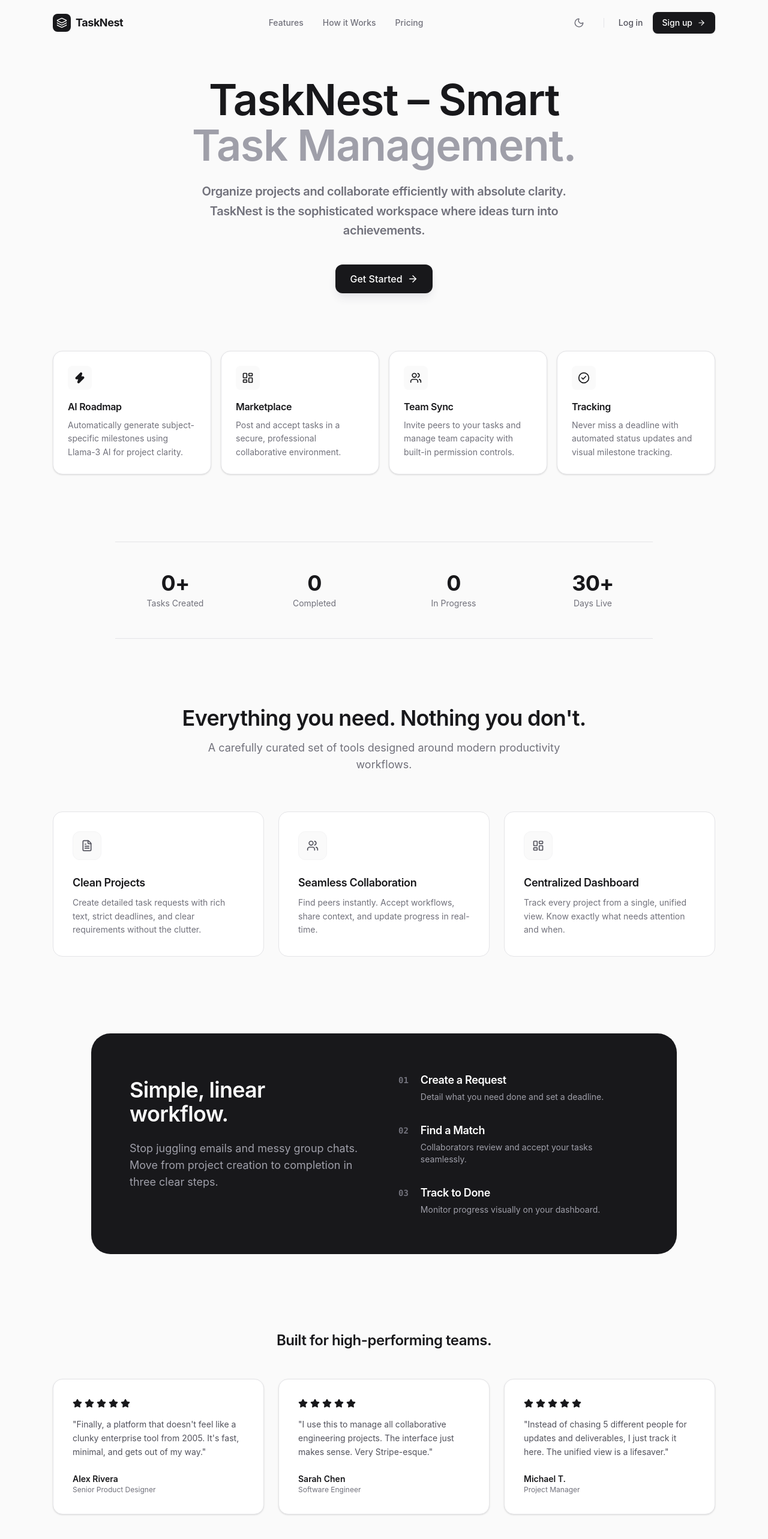
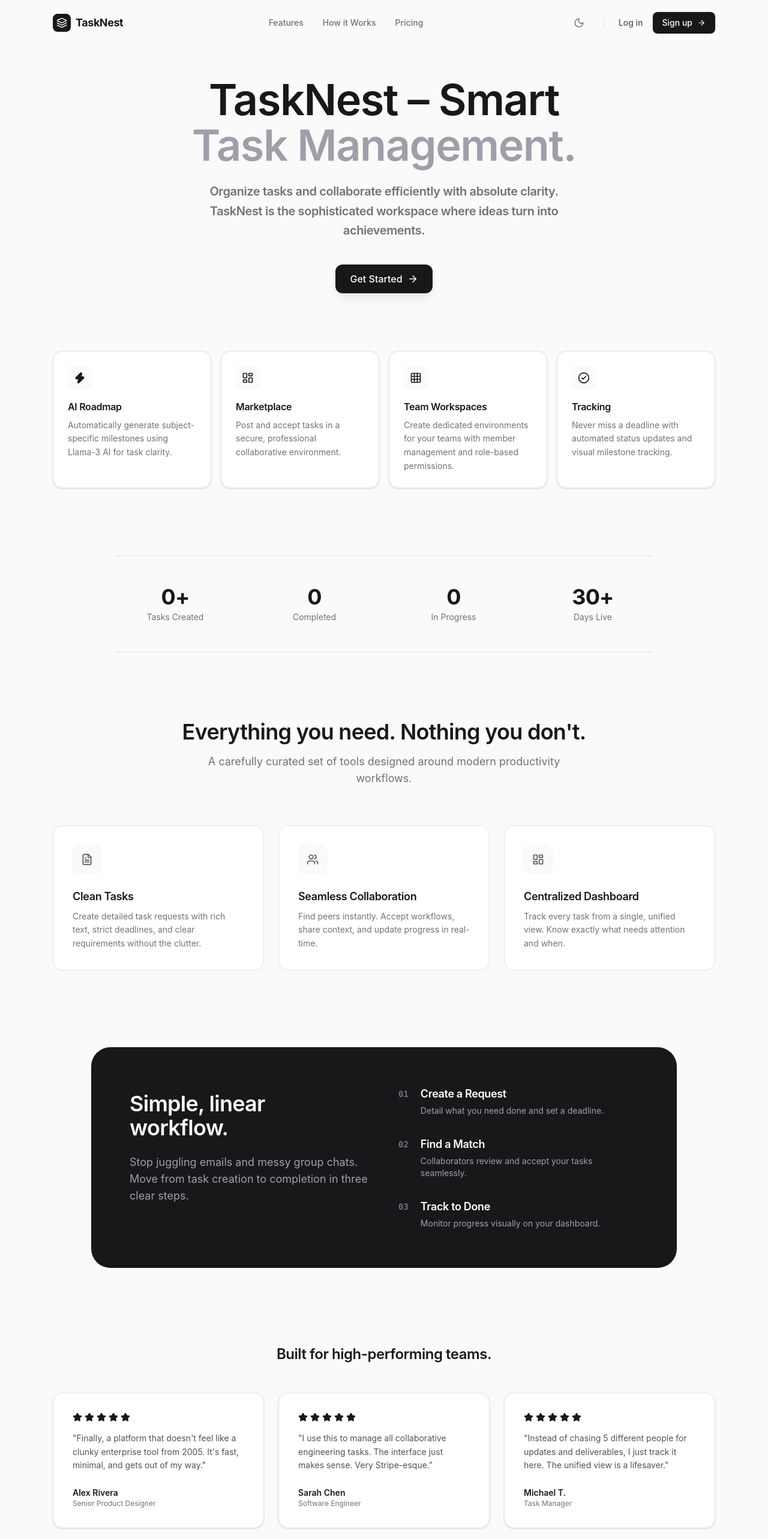
Before and after one commit to Arpitm544/StudentConnect, a React (Vite) app in the folder frontend/: page / in a window 1280 px wide. Shown: the top 2566 px of the page at 60% size. Built offline with nearby package versions, Linux system fonts and the light colour scheme; no server answers.

Commit message:
add wrokpspace feautre landing page components

```diff
--- a/frontend/src/LandingPage.jsx
+++ b/frontend/src/LandingPage.jsx
@@ -15,7 +15,9 @@
   PlayCircle,
   Moon,
   Sun,
-  Zap
+  Zap,
+  Check,
+  Grid
 } from 'lucide-react';
 import { Link, useNavigate } from 'react-router-dom';
 import { useAuth } from './context/AuthContext.jsx';
@@ -217,7 +219,7 @@
           </h1>
 
           <h2 className="text-lg md:text-xl text-zinc-500 dark:text-zinc-400 max-w-2xl mx-auto mb-10 leading-relaxed">
-            Organize projects and collaborate efficiently with absolute clarity. TaskNest is the sophisticated workspace where ideas turn into achievements.
+            Organize tasks and collaborate efficiently with absolute clarity. TaskNest is the sophisticated workspace where ideas turn into achievements.
           </h2>
 
           <div className="flex flex-col sm:flex-row items-center justify-center gap-3 mb-20">
@@ -242,7 +244,7 @@
               </div>
               <h3 className="font-bold text-zinc-900 dark:text-white mb-2">AI Roadmap</h3>
               <p className="text-sm text-zinc-500 dark:text-zinc-400 leading-relaxed">
-                Automatically generate subject-specific milestones using Llama-3 AI for project clarity.
+                Automatically generate subject-specific milestones using Llama-3 AI for task clarity.
               </p>
             </div>
 
@@ -258,11 +260,11 @@
 
             <div className="bg-white dark:bg-zinc-900 border border-zinc-200 dark:border-zinc-800 p-6 rounded-2xl shadow-sm hover:border-zinc-300 dark:hover:border-zinc-700 transition-all group">
               <div className="w-10 h-10 bg-zinc-50 dark:bg-zinc-800 text-zinc-900 dark:text-white rounded-lg flex items-center justify-center mb-4 group-hover:bg-zinc-900 dark:group-hover:bg-white group-hover:text-white dark:group-hover:text-zinc-950 transition-all">
-                <Users size={20} />
+                <Grid size={20} />
               </div>
-              <h3 className="font-bold text-zinc-900 dark:text-white mb-2">Team Sync</h3>
+              <h3 className="font-bold text-zinc-900 dark:text-white mb-2">Team Workspaces</h3>
               <p className="text-sm text-zinc-500 dark:text-zinc-400 leading-relaxed">
-                Invite peers to your tasks and manage team capacity with built-in permission controls.
+                Create dedicated environments for your teams with member management and role-based permissions.
               </p>
             </div>
 
@@ -337,7 +339,7 @@
             {[
               {
                 icon: <FileText size={20} />,
-                title: 'Clean Projects',
+                title: 'Clean Tasks',
                 desc: 'Create detailed task requests with rich text, strict deadlines, and clear requirements without the clutter.'
               },
               {
@@ -348,7 +350,7 @@
               {
                 icon: <LayoutDashboard size={20} />,
                 title: 'Centralized Dashboard',
-                desc: 'Track every project from a single, unified view. Know exactly what needs attention and when.'
+                desc: 'Track every task from a single, unified view. Know exactly what needs attention and when.'
               }
             ].map((feat, i) => (
               <div key={i} className="bg-white dark:bg-zinc-900 border border-zinc-200 dark:border-zinc-800 rounded-2xl p-8 hover:shadow-lg dark:hover:shadow-none hover:-translate-y-1 transition-all duration-300 group">
@@ -362,6 +364,8 @@
           </div>
         </section>
 
+
+
         <section id="how-it-works" className="max-w-5xl mx-auto px-6 mb-32">
           <div className="bg-zinc-900 dark:bg-zinc-900/50 dark:border dark:border-zinc-800 rounded-[32px] text-zinc-50 p-10 md:p-16 relative overflow-hidden transition-colors">
 
@@ -372,7 +376,7 @@
                   Simple, linear <br /> workflow.
                 </h2>
                 <p className="text-zinc-400 text-lg mb-8 max-w-md">
-                  Stop juggling emails and messy group chats. Move from project creation to completion in three clear steps.
+                  Stop juggling emails and messy group chats. Move from task creation to completion in three clear steps.
                 </p>
               </div>
 
@@ -405,14 +409,14 @@
                 role: "Senior Product Designer"
               },
               {
-                quote: "I use this to manage all collaborative engineering projects. The interface just makes sense. Very Stripe-esque.",
+                quote: "I use this to manage all collaborative engineering tasks. The interface just makes sense. Very Stripe-esque.",
                 author: "Sarah Chen",
                 role: "Software Engineer"
               },
               {
                 quote: "Instead of chasing 5 different people for updates and deliverables, I just track it here. The unified view is a lifesaver.",
                 author: "Michael T.",
-                role: "Project Manager"
+                role: "Task Manager"
               }
             ].map((t, i) => (
                <div key={i} className="bg-white dark:bg-zinc-900 border border-zinc-200 dark:border-zinc-800 rounded-2xl p-8 shadow-sm transition-colors">
@@ -474,7 +478,7 @@
                  </p>
                </div>
                <ul className="space-y-4 text-sm text-zinc-600 dark:text-zinc-400 text-left transition-colors">
-                 <li className="flex items-center gap-3"><CheckCircle2 size={14} className="text-zinc-900 dark:text-white" /> Unlimited projects</li>
+                 <li className="flex items-center gap-3"><CheckCircle2 size={14} className="text-zinc-900 dark:text-white" /> Unlimited tasks</li>
                  <li className="flex items-center gap-3"><CheckCircle2 size={14} className="text-zinc-900 dark:text-white" /> AI prioritization</li>
                  <li className="flex items-center gap-3"><CheckCircle2 size={14} className="text-zinc-900 dark:text-white" /> GitHub sync</li>
                  <li className="flex items-center gap-3"><CheckCircle2 size={14} className="text-zinc-900 dark:text-white" /> Sprint analytics</li>
@@ -509,7 +513,7 @@
                  <span className="font-bold tracking-tight dark:text-white">TaskNest</span>
               </div>
               <p className="text-zinc-500 dark:text-zinc-400 text-sm max-w-sm transition-colors">
-                A modern platform to streamline collaboration, project tracking, and productivity.
+                A modern platform to streamline collaboration, task tracking, and productivity.
               </p>
             </div>
             <div>
```
